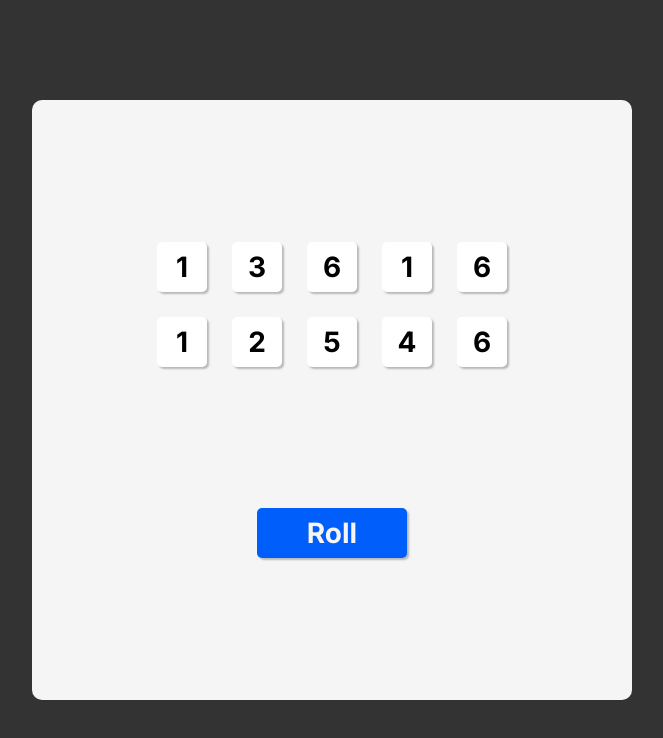
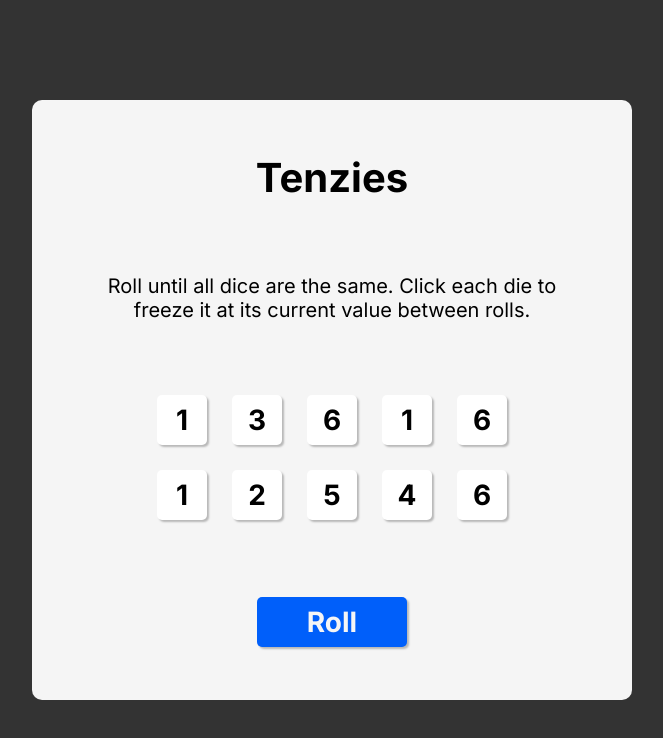
Before and after one commit to Seba1318/Tenzies, a React (Vite) app: page / in a window 1280 px wide. Shown: the top 738 px of the page, without its empty margins (308-971 px from the left). Built offline with nearby package versions, Linux system fonts and the light colour scheme.

Commit message:
Added dice holding logic

```diff
--- a/package.json
+++ b/package.json
@@ -10,6 +10,7 @@
     "preview": "vite preview"
   },
   "dependencies": {
+    "nanoid": "^6.0.2",
     "react": "^19.2.8",
     "react-dom": "^19.2.8"
   },
--- a/src/App.jsx
+++ b/src/App.jsx
@@ -1,5 +1,6 @@
 import {useState} from 'react'
 import Die from './components/Die.jsx'
+import {nanoid} from 'nanoid'
 
 export default function App(){
   function generateRandomDice(init){
@@ -15,14 +16,16 @@
 
     return new Array(10)
       .fill(0)
-        .map((_, index) => {return {id: index, value: (Math.floor(Math.random() * 6 + 1)), isHeld: false}});
+        .map(() => {return {id: nanoid(), value: (Math.floor(Math.random() * 6 + 1)), isHeld: false}});
   }
 
   const [dice, setDice] = useState(generateRandomDice());
 
   function rollDice(){
-    setDice((prevDice) => {
-      return generateRandomDice();
+    setDice(prevDice => {
+      return prevDice.map((die) => {
+        return die.isHeld ? die : {...die, value: Math.floor(Math.random() * 6 + 1)};
+      })
     });
   }
 
@@ -35,11 +38,14 @@
   }
 
   const diceElements = dice.map((die, index) => {
-    return <Die key = {index} id={die.id} value={die.value} isHeld={die.isHeld} holdDie={holdDie}/>;
+    return <Die key = {die.id} id={die.id} value={die.value} isHeld={die.isHeld} holdDie={holdDie}/>;
   })
 
   return(
     <main>
+      <h1 className="title">Tenzies</h1>
+      <p className="instructions">Roll until all dice are the same. Click each die to freeze it at its current value between rolls.</p>
+
       <div className="dice-container">
         {diceElements}
       </div>
--- a/src/index.css
+++ b/src/index.css
@@ -33,6 +33,20 @@
   justify-content: space-evenly;
 }
 
+.title {
+  font-family: 'Inter';
+  font-size: 2.5rem;
+  font-weight: bold;
+  margin: 0;
+}
+
+.instructions {
+  font-family: 'Inter';
+  font-size: 1.25rem;
+  text-align: center;
+  width: 80%;
+}
+
 .dice-container {
   display: grid;
   grid-template: auto auto / repeat(5, 1fr);
@@ -40,6 +54,8 @@
   justify-content: center;
   gap: 25px;
   row-gap: 25px;
+
+  margin-bottom: 25px;
 }
 
 .dice-container > button{
```
Also changed, not shown: src/components/Die.jsx (line endings or trailing spaces), 1 other file (tests, documents, lock files or other folders).
